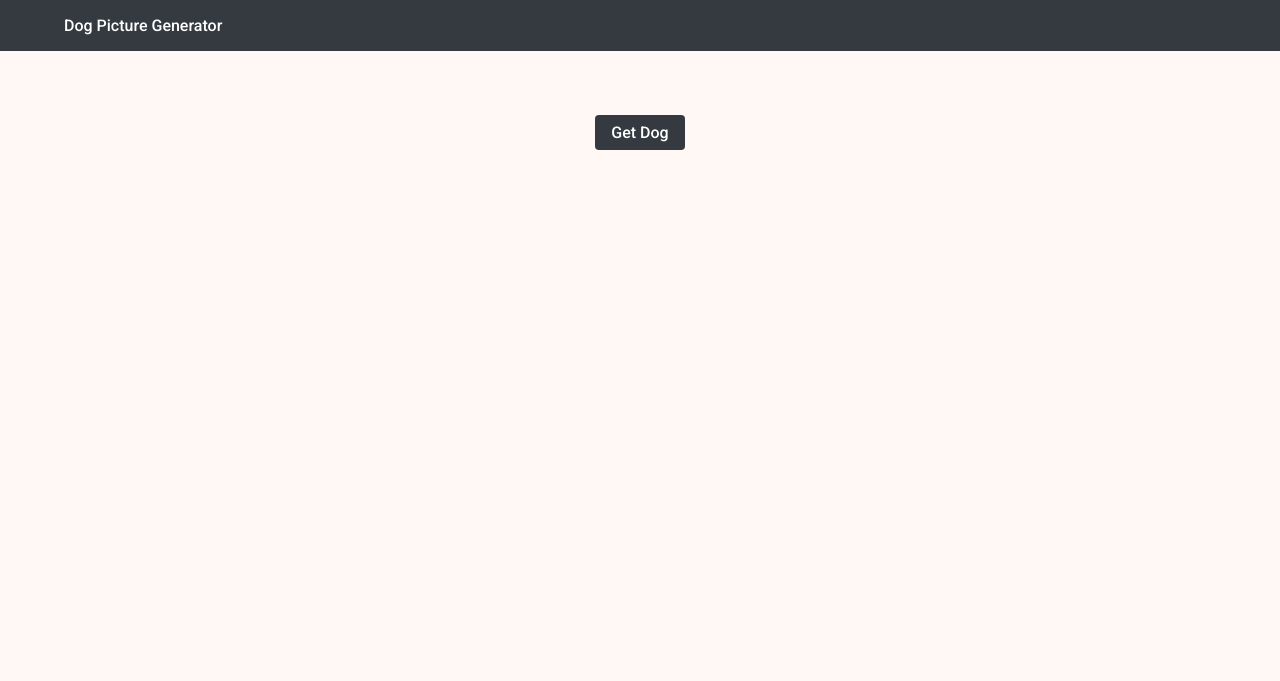
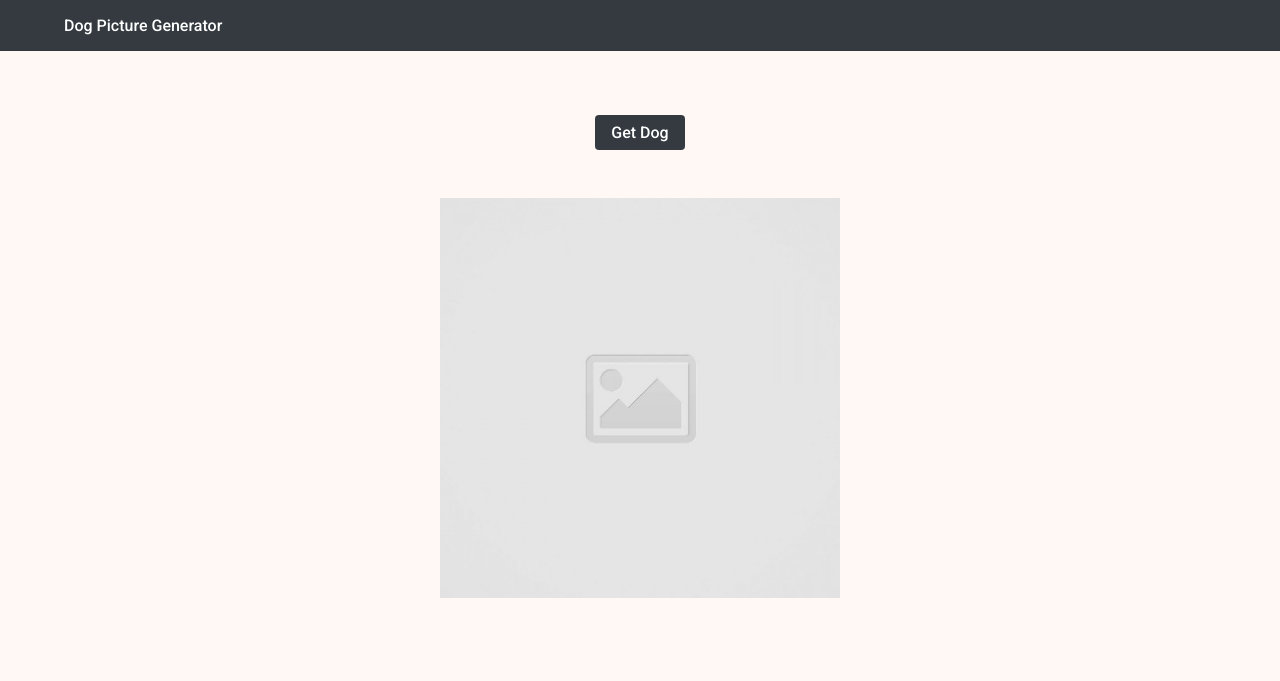
Before and after one commit to a-plasencia/Top-Dogs, a website: page index.html in a window 1280 px wide. Drawn offline with Linux system fonts and the light colour scheme.

Commit message:
Before you click on the Get Dog button, there is a placeholder image in the center.

```diff
--- a/css/styles.css
+++ b/css/styles.css
@@ -6,6 +6,17 @@ body {
 header {
   background-color: #343a40;
   color: white;
+}
+
+img {
+  width: 100%;
+  height: 400px;
+}
+
+.placeholder-img {
+  margin-top: 3rem;
+  margin-bottom: 5rem;
+  object-fit: contain;
 }
 
 a {
--- a/index.html
+++ b/index.html
@@ -17,16 +17,21 @@
     <h3 class="h3-title">Dog Picture Generator</h3>
   </header>
   <main>
-  </main>
-  <container>
-    <div data-view="find-dogs">
-      <div class="row">
-        <div class="column-full justify-center">
-          <a href="#" class="get-dog">Get Dog</a>
+    <div class="container">
+      <div data-view="find-dogs">
+        <div class="row">
+          <div class="column-full justify-center">
+            <a href="#" class="get-dog">Get Dog</a>
+          </div>
+        </div>
+        <div class="row">
+          <div class="column-full justify-center">
+            <img class="placeholder-img" src="images/placeholder-image-square.jpg" alt="placeholder image">
+          </div>
         </div>
       </div>
     </div>
-  </container>
+  </main>
   <script src="js/data.js"></script>
   <script src="js/main.js"></script>
 </body>
```
Also changed, not shown: images/placeholder-image-square.jpg (added).
